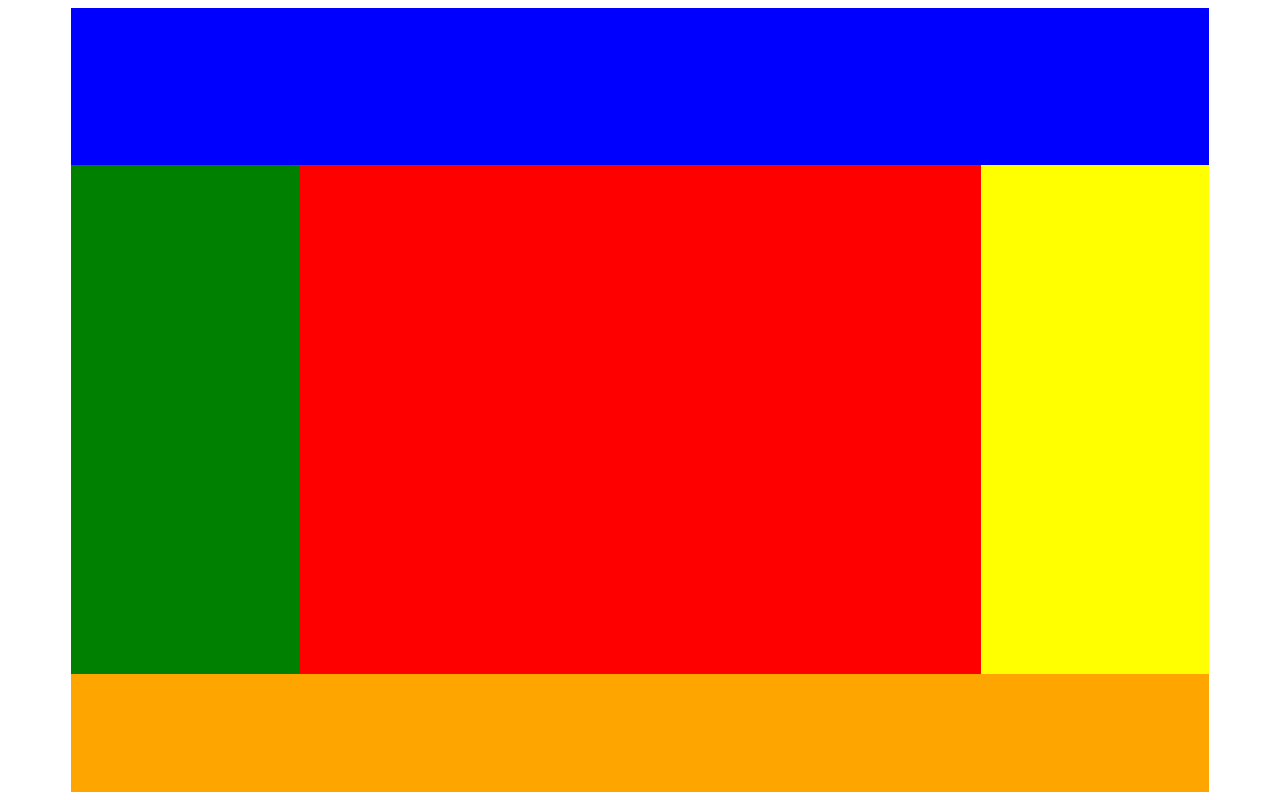
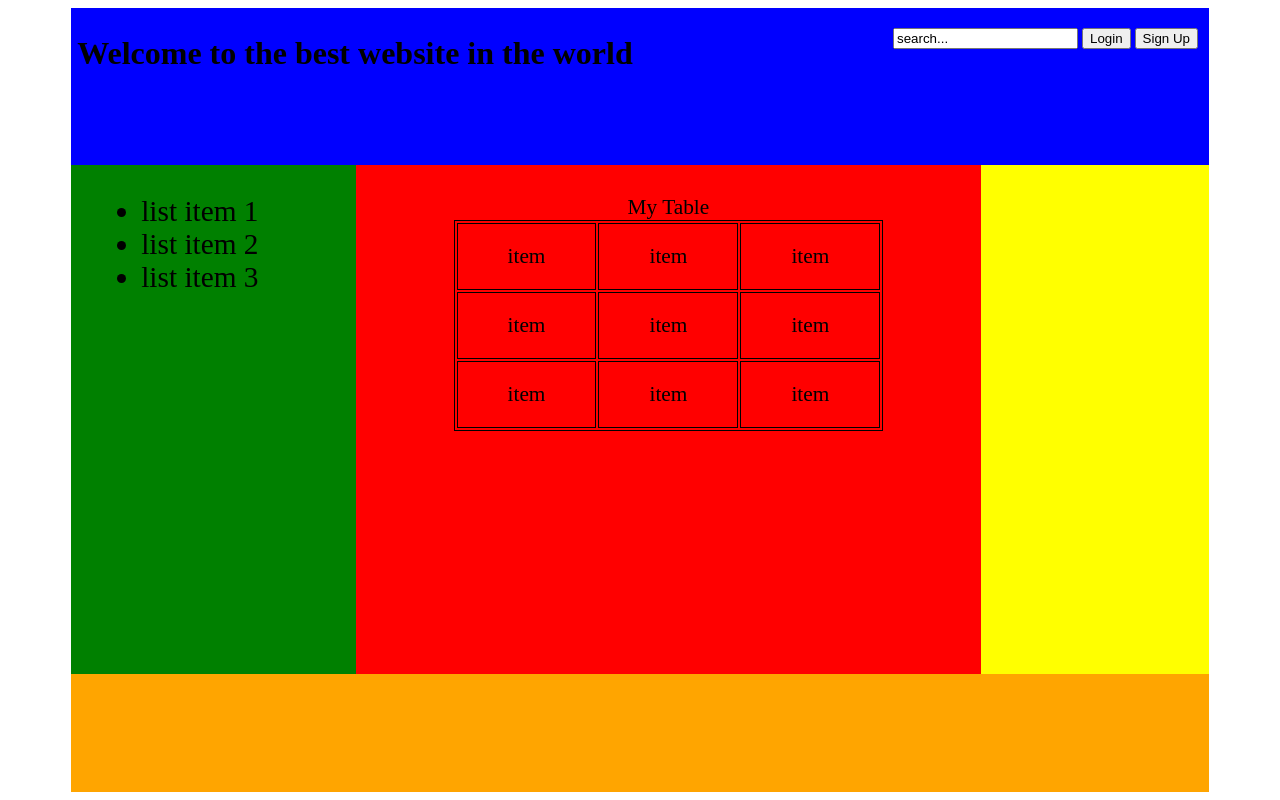
Before and after one commit to MhdyJlili/web, a plain HTML site: page index.html in a window 1280 px wide. Drawn offline with Linux system fonts and the light colour scheme.

Commit message:
A simple web page

```diff
--- a/index.html
+++ b/index.html
@@ -11,20 +11,57 @@
                 width: 100%;
                 height: 20%;
                 background-color: blue;
+                direction: ltr;
+            }
+            #header1
+            {
+                margin: 6px;
+                width: 60%;
+                float: left;
+            }
+            #header2
+            {
+                width: 38%;
+                float: left;
+                direction: rtl;
+            }
+            input
+            {
+                margin-top: 20px;
+                direction: ltr;
             }
             #left
             {
-                width: 20%;
+                width: 25%;
                 height: 65%;
                 background-color: green;
                 float: left;
             }
+            ul
+            {
+                margin: 30px;
+            }
+            li
+            {
+                font-size: 22pt;
+            }
             #content
             {
-                width: 60%;
+                width: 55%;
                 height: 65%;
                 background-color: red;
                 float: left;
+            }
+            table
+            {
+                margin: 30px auto 0;
+                border: 1px solid black;
+                font-size: 16pt;
+            }
+            td
+            {
+                padding: 20px 50px;
+                border: 1px solid black;
             }
             #right
             {
@@ -45,10 +82,44 @@
     </head>
     <body>
         <div id="container">
-            <div id="header"></div>
+            <div id="header">
+                <div id="header1">
+                    <h1>Welcome to the best website in the world</h1>
+                </div>
+                <div id="header2">
+                    <input type="button" value="Sign Up"/>
+                    <input type="button" value="Login"/>
+                    <input type="text" value="search..."/>
+                </div>
+            </div>
             <div id="middle">
-                <div id="left"></div>
-                <div id="content"></div>
+                <div id="left">
+                    <ul>
+                        <li>list item 1</li>
+                        <li>list item 2</li>
+                        <li>list item 3</li>
+                    </ul>
+                </div>
+                <div id="content">
+                    <table>
+                        <caption>My Table</caption>
+                        <tr>
+                            <td>item</td>
+                            <td>item</td>
+                            <td>item</td>
+                        </tr>
+                        <tr>
+                            <td>item</td>
+                            <td>item</td>
+                            <td>item</td>
+                        </tr>
+                        <tr>
+                            <td>item</td>
+                            <td>item</td>
+                            <td>item</td>
+                        </tr>
+                    </table>
+                </div>
                 <div id="right"></div>
             </div>
             <div id="footer"></div>
```
